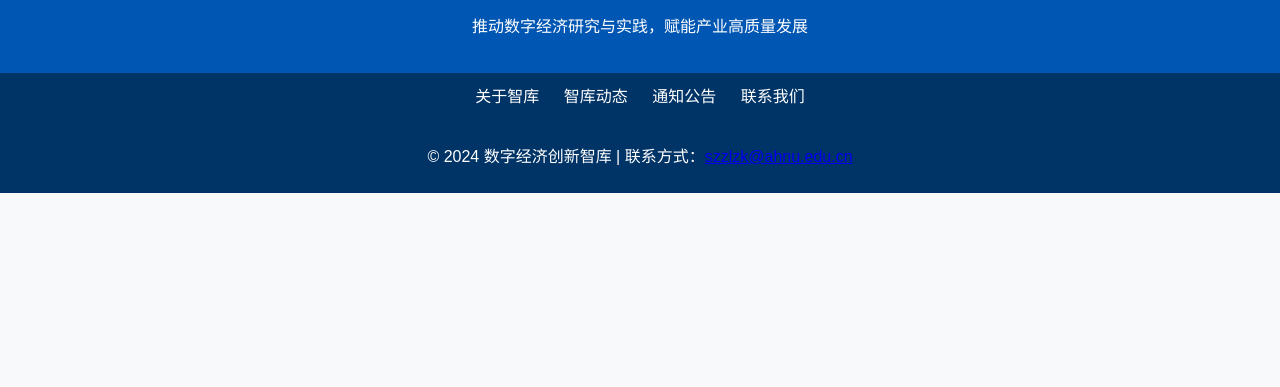
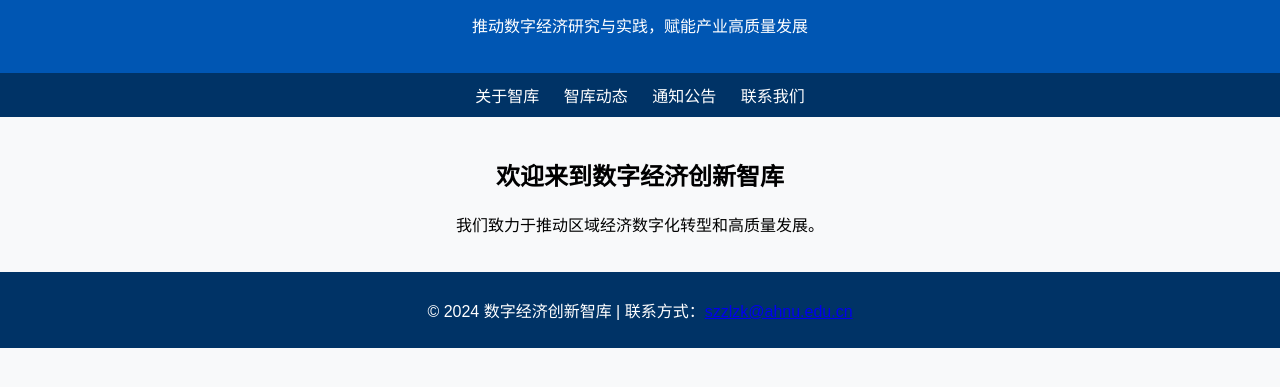
Before and after one commit to ahnukm/digital-economy-thinktank, a plain HTML site: page index.html in a window 1280 px wide. Shown: the part 69-456 px from the top of the page. Drawn offline with Linux system fonts and the light colour scheme.

Commit message:
Update index.html

```diff
--- a/index.html
+++ b/index.html
@@ -3,7 +3,7 @@
 <head>
     <meta charset="UTF-8">
     <meta name="viewport" content="width=device-width, initial-scale=1.0">
-    <title>数字经济智库</title>
+    <title>数字经济创新智库</title>
     <link rel="stylesheet" href="styles/main.css">
 </head>
 <body>
@@ -17,6 +17,10 @@
         <a href="notices.html">通知公告</a>
         <a href="contact.html">联系我们</a>
     </nav>
+    <section>
+        <h2>欢迎来到数字经济创新智库</h2>
+        <p>我们致力于推动区域经济数字化转型和高质量发展。</p>
+    </section>
     <footer>
         <p>© 2024 数字经济创新智库 | 联系方式：<a href="mailto:szzlzk@ahnu.edu.cn">szzlzk@ahnu.edu.cn</a></p>
     </footer>
```
